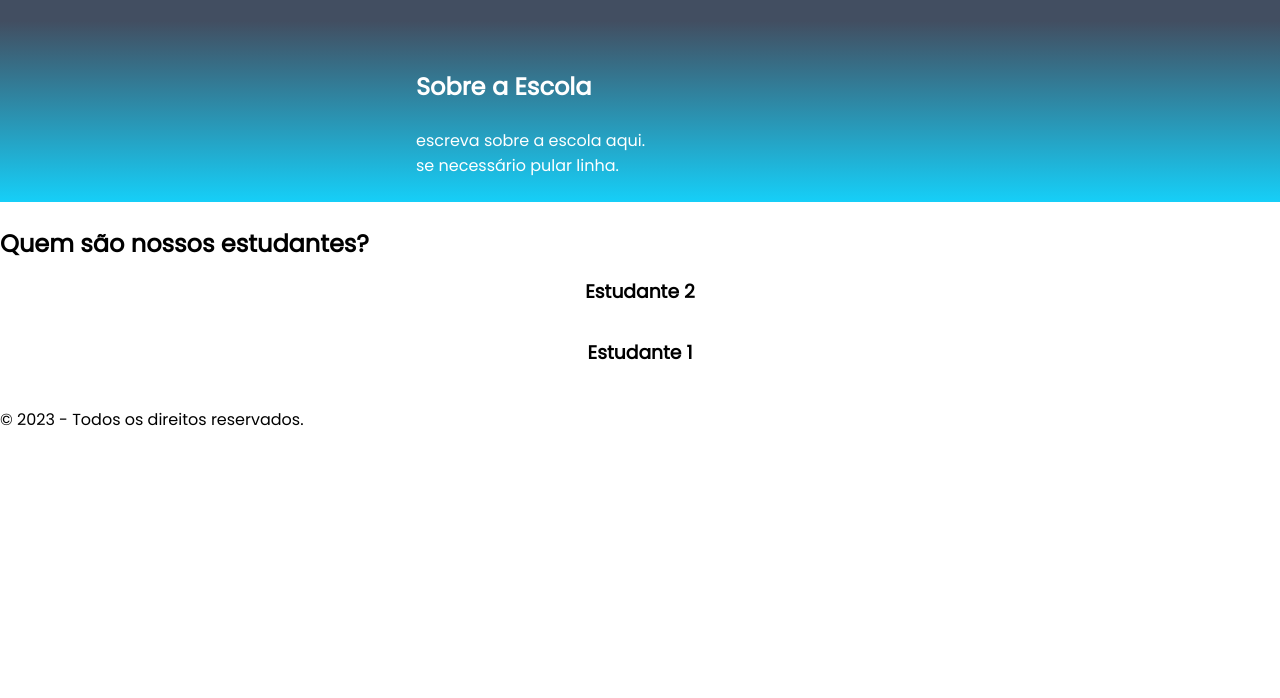
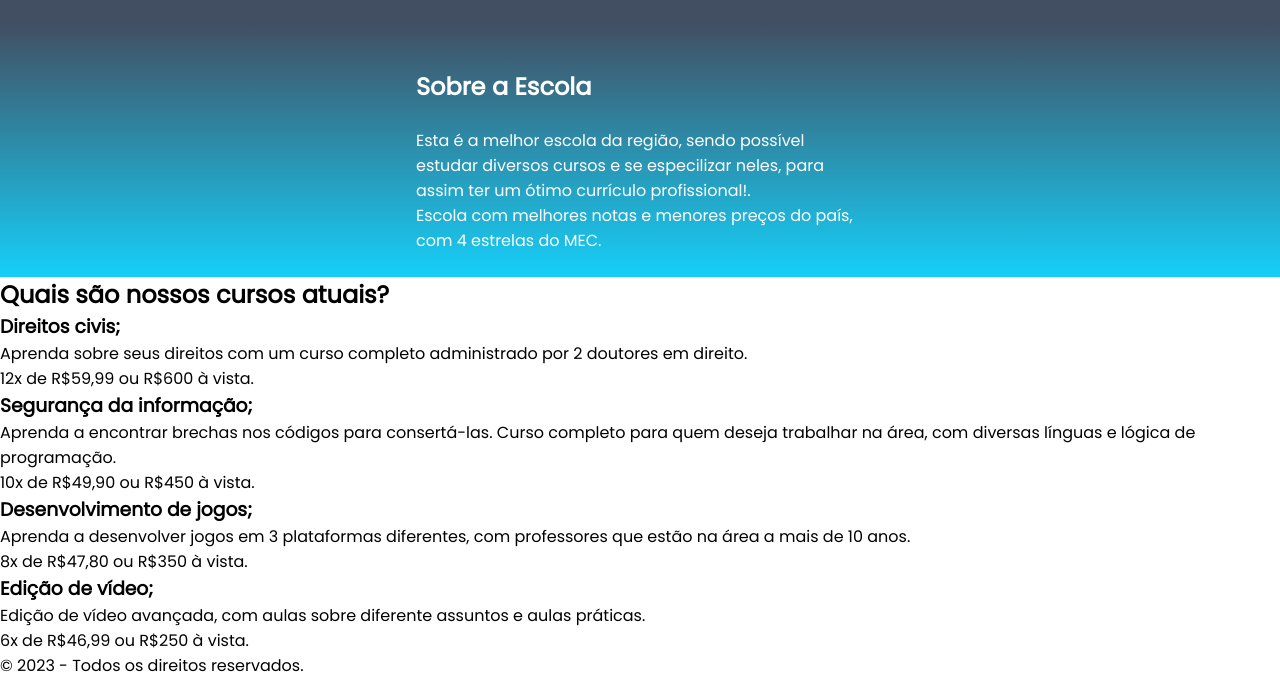
Before and after one commit to RafaelMedeiros321/SIte-escola, a plain HTML site: page index.html in a window 1280 px wide. Shown: the part 102-800 px from the top of the page. Drawn offline with Linux system fonts and the light colour scheme.

Commit message:
Bem vindo ao futuro

```diff
--- a/index.html
+++ b/index.html
@@ -21,24 +21,38 @@
     <section class="escola">
         <div class="escola-div-conteudo">
             <h2 class="escola-titulo">Sobre a Escola</h2>
-            <p class="escola-texto-um">escreva sobre a escola aqui.</p>
-            <p class="escola-texto-dois">se necessário pular linha.</p>
+            <p class="escola-texto-um">Esta é a melhor escola da região, sendo possível estudar diversos cursos e se especilizar neles, para assim ter um ótimo currículo profissional!.</p>
+            <p class="escola-texto-dois">Escola com melhores notas e menores preços do país, com 4 estrelas do MEC.</p>
         </div>
 
     </section>
-    <section class="estudante">
-        <h2 class="estudante-titulo">Quem são nossos estudantes?</h2>
-        <div class="estudante-todos">
+    <section class="cursos">
+        <h2 class="cursos-titulo">Quais são nossos cursos atuais?</h2>
+        <div class="cursos-todos">
         <span></span>
-        <div class="estudante-div">
+        <div class="cursos-div">
 
-            <h3 class="estudante-nome">Estudante 2</h3>
+            <h3 class="cursos-nome">Direitos civis;</h3>
+            <p class="cursos-direito-texto">Aprenda sobre seus direitos com um curso completo administrado por 2 doutores em direito.</p>
+            <p class="cursos-direito-preco">12x de R$59,99 ou R$600 à vista.</p>
+        </div>
+        <div class="cursos-div">
 
+            <h3 class="cursos-nome">Segurança da informação;</h3>
+            <p class="cursos-Seguranca-texto">Aprenda a  encontrar brechas nos códigos para consertá-las. Curso completo para quem deseja trabalhar na área, com diversas línguas e lógica de programação.</p>
+            <p class="cursos-Seguranca-preco">10x de R$49,90 ou R$450 à vista.</p>
         </div>
-        <div class="estudante-div">
+        <div class="cursos-div">
 
-            <h3 class="estudante-nome">Estudante 1</h3>
+            <h3 class="cursos-nome">Desenvolvimento de jogos;</h3>
+            <p class="cursos-desenvolvimentojogos-texto">Aprenda a desenvolver jogos em 3 plataformas diferentes, com professores que estão na área a mais de 10 anos.</p>
+            <p class="cursos-desenvolvimentojogos-preco">8x de R$47,80 ou R$350 à vista.</p>
+        </div>
+        <div class="cursos-div">
 
+            <h3 class="cursos-nome">Edição de vídeo;</h3>
+            <p class="cursos-edicaovideo-texto">Edição de vídeo avançada, com aulas sobre diferente assuntos e aulas práticas.</p>
+            <p class="cursos-edicaovideo-preco">6x de R$46,99 ou R$250 à vista.</p>
         </div>
 
     </div>
```
